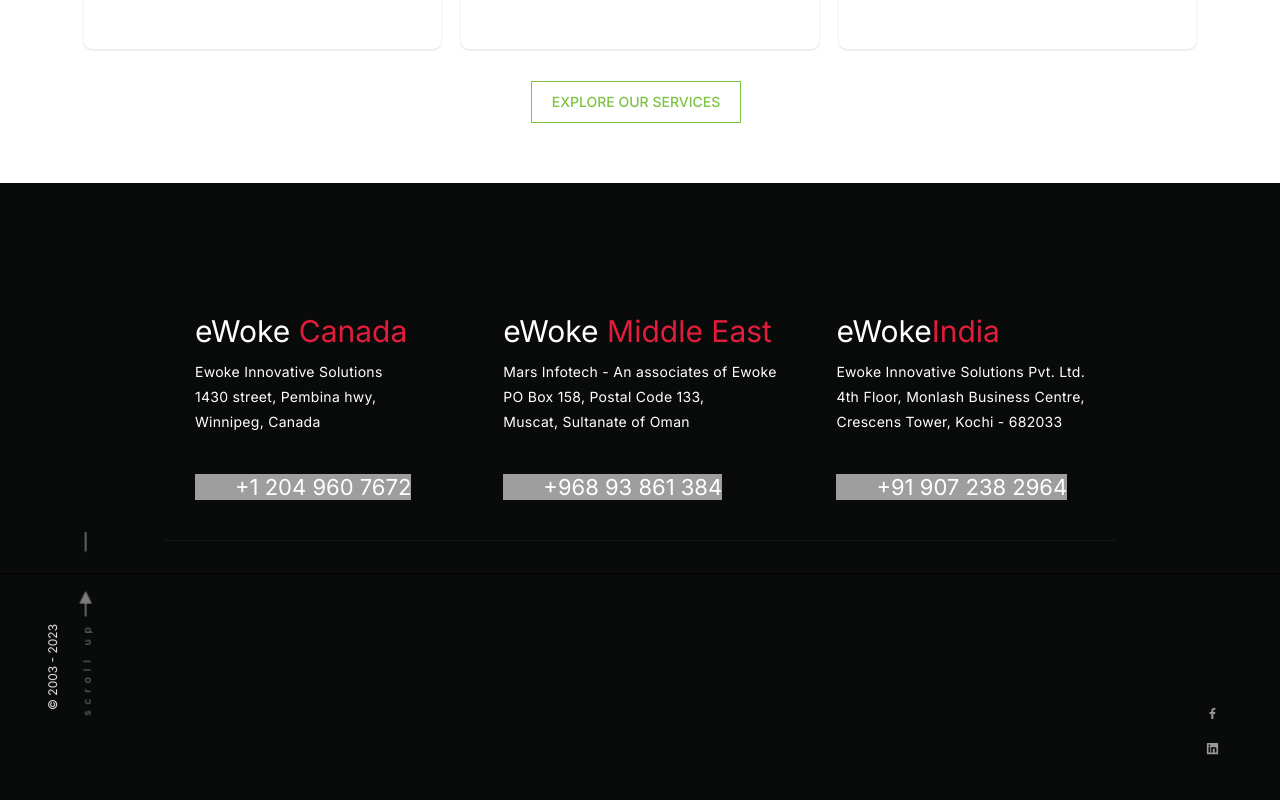
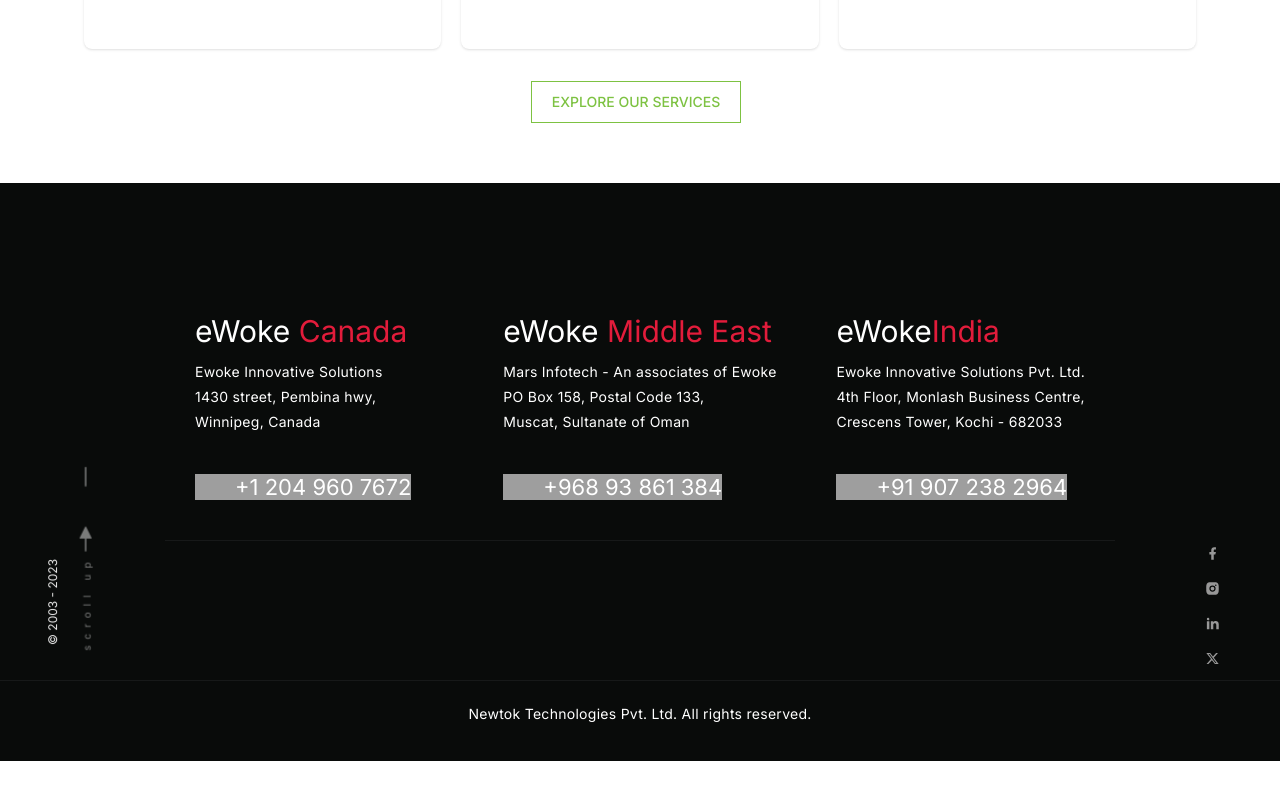
Before and after one commit to NewTokTech/NewTok, a Next.js app: page / in a window 1280 px wide. Shown: the part 1815-2615 px from the top of the page. After the commit the page ends 2576 px from the top, so only its background shows below. Built offline with nearby package versions, Linux system fonts and the light colour scheme; grey boxes are pictures that could not be loaded.

Commit message:
midlaj: social media icons

```diff
--- a/src/components/footer/Footer.tsx
+++ b/src/components/footer/Footer.tsx
@@ -1,17 +1,65 @@
-"use client"
+"use client";
 
 import React, { useEffect, useState } from "react";
-import "./footer.css"
-import { BiLogoFacebook, BiLogoLinkedinSquare } from "react-icons/bi"
+import "./footer.css";
+import {
+  RiTwitterXFill,
+  RiFacebookFill,
+  RiInstagramFill,
+  RiLinkedinFill,
+} from "react-icons/ri";
+
 
 const Footer = () => {
+
+  const [isVisible, setIsVisible] = useState(false);
+
+  const easeInOutCubic = (t: number): number => {
+    return t < 0.5 ? 4 * t * t * t : (t - 1) * (2 * t - 2) * (2 * t - 2) + 1;
+  };
+
+
+  const toggleVisibility = () => {
+    if (window.scrollY  > 300) {
+      setIsVisible(true);
+    } else {
+      setIsVisible(false);
+    }
+  };
+
+  const scrollToTop = () => {
+    const scrollDuration = 1000; // Duration of the scroll animation in milliseconds
+    const start = window.scrollY;
+    const startTime = performance.now();
+
+    const scroll = (currentTime: number) => {
+      const elapsedTime = currentTime - startTime;
+      const t = Math.min(1, elapsedTime / scrollDuration);
+      const scrollTo = start - start * t;
+
+      window.scrollTo(0, scrollTo);
+
+      if (t < 1) {
+        requestAnimationFrame(scroll);
+      }
+    };
+
+    requestAnimationFrame(scroll);
+  };
+
+  useEffect(() => {
+    window.addEventListener("scroll", toggleVisibility);
+    return () => {
+      window.removeEventListener("scroll", toggleVisibility);
+    };
+  }, []);
+
 
   return (
     <>
       <footer className="main-footer">
-
         <div className="copyright">© 2003 - 2023</div>
-        <a href="index.html#!" className="go-to-top">
+        <button className="go-to-top" onClick={scrollToTop}>
           scroll up
           <svg
             xmlns="http://www.w3.org/2000/svg"
@@ -118,7 +166,7 @@
             <g />
             <g />
           </svg>
-        </a>
+        </button>
         <ul className="social">
           <li>
             <a
@@ -126,8 +174,7 @@
               className="facebook"
               target="_blank"
             >
-                <BiLogoFacebook />
-
+              <RiFacebookFill />
             </a>
           </li>
           <li>
@@ -136,7 +183,7 @@
               className="instagram"
               target="_blank"
             >
-              <i className="fa fa-instagram" aria-hidden="true" />
+              <RiInstagramFill />
             </a>
           </li>
           <li>
@@ -145,26 +192,21 @@
               className="linkedin"
               target="_blank"
             >
-              <BiLogoLinkedinSquare />
+              <RiLinkedinFill />
             </a>
           </li>
-          <li>
-            <a href="skype:ewokesoft?call" className="skype" target="_blank">
-              <i className="fa fa-skype" aria-hidden="true" />
-            </a>
-          </li>
+
           <li>
             <a
               href="https://in.pinterest.com/ewokesoft/_created/"
-              className="whatsapp"
+              className="twitter"
               target="_blank"
             >
-              <i className="fa fa-pinterest" aria-hidden="true" />
+              <RiTwitterXFill />
             </a>
           </li>
         </ul>
         <div className="container">
-
           <div className="row col-container address">
             <div className="inline col-3">
               <div className="address-div">
@@ -211,8 +253,12 @@
           </div>
         </div>
 
-        <hr className="my-6 border-gray-200 sm:mx-auto dark:border-gray-700 lg:my-8"></hr>
-
+        <div className="copyright-text absolute bottom-[15px] w-full border-t-[1px] border-[#171919] p-5">
+          {/* <hr className=" h-[1.5px] bg-white w-full my-6 sm:mx-auto lg:my-8"></hr> */}
+          <p className="font-xs text-white text-center hover:text-primary">
+           Newtok Technologies Pvt. Ltd. All rights reserved.
+          </p>
+        </div>
       </footer>
     </>
   );
--- a/src/components/footer/footer.css
+++ b/src/components/footer/footer.css
@@ -65,6 +65,8 @@
   padding-left: 15px;
   position: relative;
 }
+
+
 .copyright {
   display: inline-block;
   transform: rotate(-90deg);
@@ -223,15 +225,13 @@
   }
 }
 
-
-
 .social {
     font-size: 0px;
     margin: 0px 0px 0px 0px;
     text-align: center;
     position: absolute;
     right: 60px;
-    bottom: 50px;
+    bottom: 75px;
     z-index: 1;
   }
   .social li {
@@ -258,11 +258,9 @@
   .social li a.linkedin:hover {
     color: #0077b5;
   }
-  .social li a.skype:hover {
-    color: #0078ca;
-  }
-  .social li a.whatsapp:hover {
-    color: #00e676;
+
+  .social li a.twitter:hover {
+    color: #ffffff;
   }
   .social li a:hover {
     -webkit-transition: all 0.3s cubic-bezier(0.1, 0.1, 0.25, 0.9);
--- a/src/components/navbar/Navbar.tsx
+++ b/src/components/navbar/Navbar.tsx
@@ -66,7 +66,7 @@
               <h1>
                 E-Commerce Development Company in Kochi, Kerala, India
                 <Link href="/">
-                  <Logo color={!logoColorChange ? 'black' : 'white'}/>
+                  <Logo color={logoColorChange || isOpen ? 'white' : 'black'}/>
                 </Link>
               </h1>
             </div>
```
